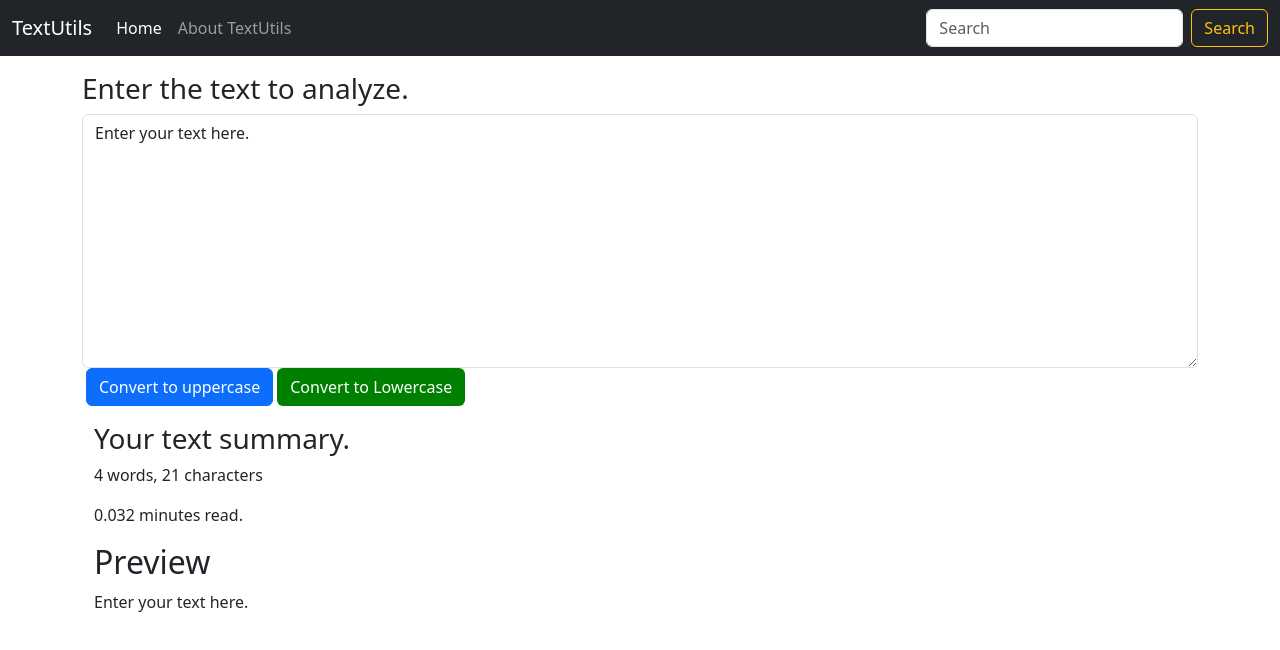
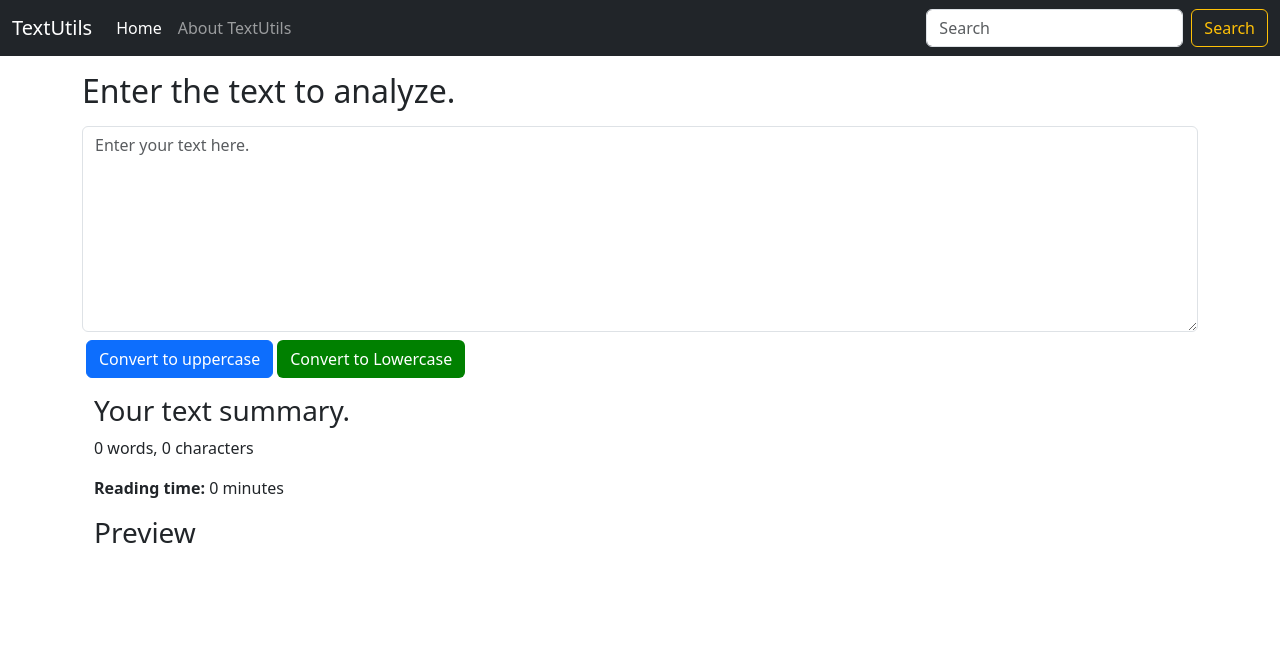
Before and after one commit to ronishg27/reactProject, a React (Vite) app: page / in a window 1280 px wide. Shown: the top 650 px of the page. Built offline with nearby package versions, Linux system fonts and the light colour scheme.

Commit message:
video #8 completed

```diff
--- a/src/components/TextForm.tsx
+++ b/src/components/TextForm.tsx
@@ -29,17 +29,18 @@ function TextForm(props: any) {
     setText(event.target.value);
   };
 
-  const [text, setText] = useState("Enter your text here.");
+  const [text, setText] = useState("");
 
   return (
     <>
-      <h3>{props.heading}</h3>
-      <div className="mb-3">
+      <h2>{props.heading}</h2>
+      <div className="mb-3 mt-3">
         <textarea
-          className="form-control"
+          className="form-control mb-2"
           id="myBox"
-          rows={10}
+          rows={8}
           value={text}
+          placeholder="Enter your text here."
           onChange={handleOnChange}
         ></textarea>
 
@@ -57,8 +58,11 @@ function TextForm(props: any) {
           {/* {text.split(" ").length} words, {text.length} characters */}
           {countWords(text)} words, {text.length} characters
         </p>
-        <p> {countWords(text) * 0.008} minutes read.</p>
-        <h2>Preview</h2>
+        <p>
+          {" "}
+          <strong> Reading time:</strong> {countWords(text) * 0.008} minutes
+        </p>
+        <h3>Preview</h3>
         <p>{text} </p>
       </div>
     </>
```
